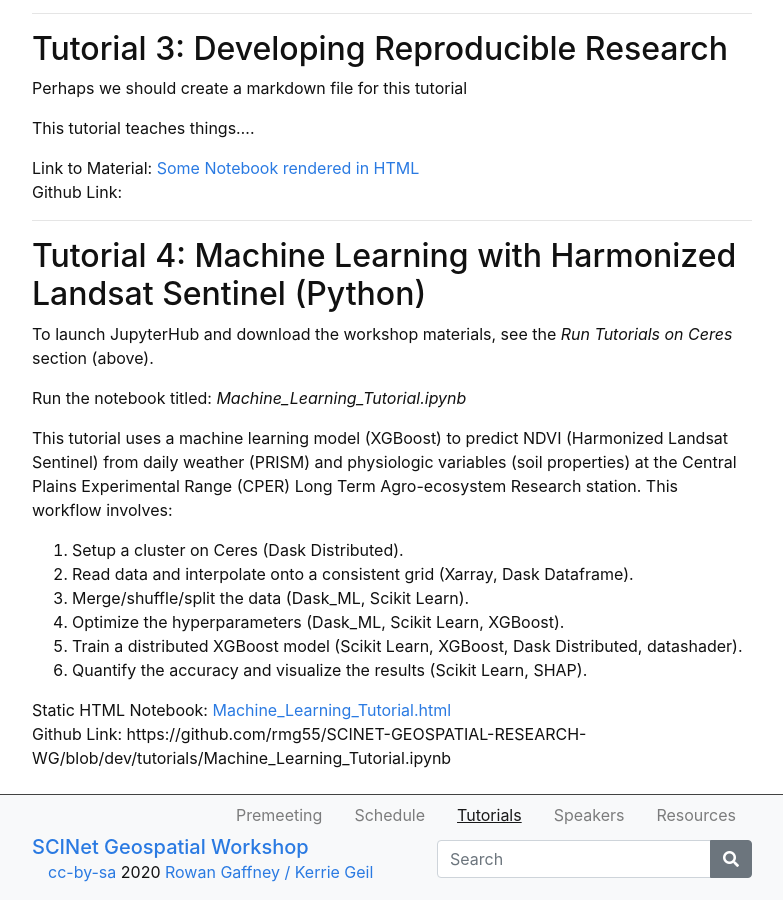
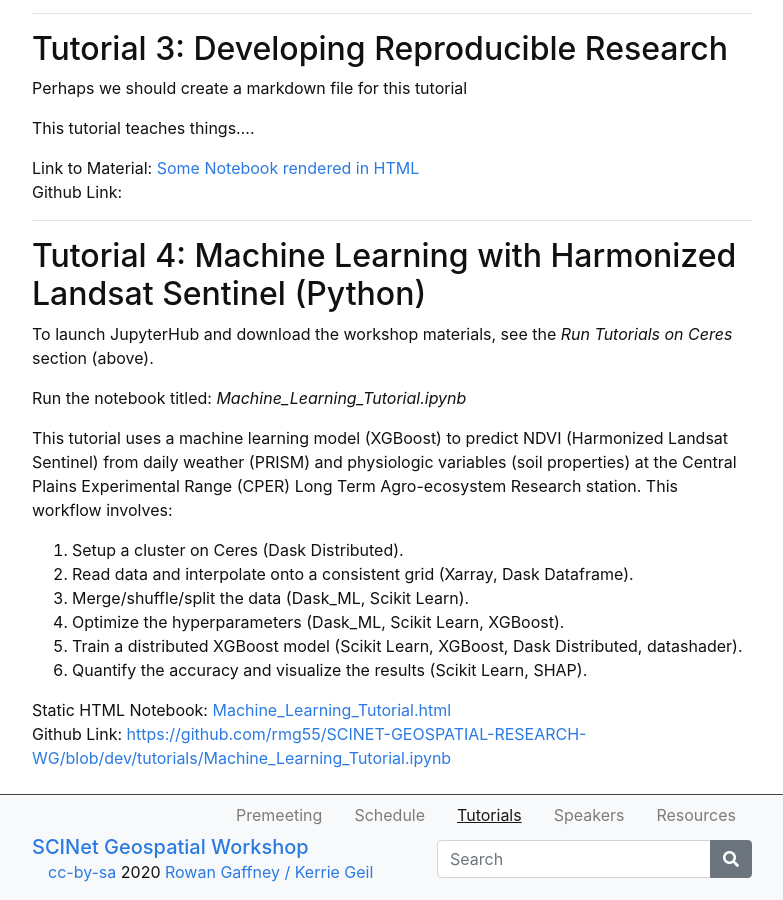
Before and after one commit to sstill88/SCINET-GEOSPATIAL-RESEARCH-WG, a Jekyll site: the page built from content/2-tutorials.md, in a window 1280 px wide and 900 px high, scrolled down 1614 px. Shown: the whole window, without its empty margins (248-1031 px from the left). Built offline with Jekyll 4.4.1, drawn with Linux system fonts in a browser that asks for light colours; part of the change alters nothing that is shown.

```diff
--- a/content/2-tutorials.md
+++ b/content/2-tutorials.md
@@ -85,4 +85,4 @@ This tutorial uses a machine learning model (XGBoost) to predict NDVI (Harmonize
 4. Quantify the accuracy and visualize the results (Scikit Learn, SHAP).
 
 Static HTML Notebook: [Machine_Learning_Tutorial.html](Machine_Learning_Tutorial.html)<br>
-Github Link: https://github.com/rmg55/SCINET-GEOSPATIAL-RESEARCH-WG/blob/dev/tutorials/Machine_Learning_Tutorial.ipynb
+Github Link: [https://github.com/rmg55/SCINET-GEOSPATIAL-RESEARCH-WG/blob/dev/tutorials/Machine_Learning_Tutorial.ipynb](https://github.com/rmg55/SCINET-GEOSPATIAL-RESEARCH-WG/blob/dev/tutorials/Machine_Learning_Tutorial.ipynb)
```
